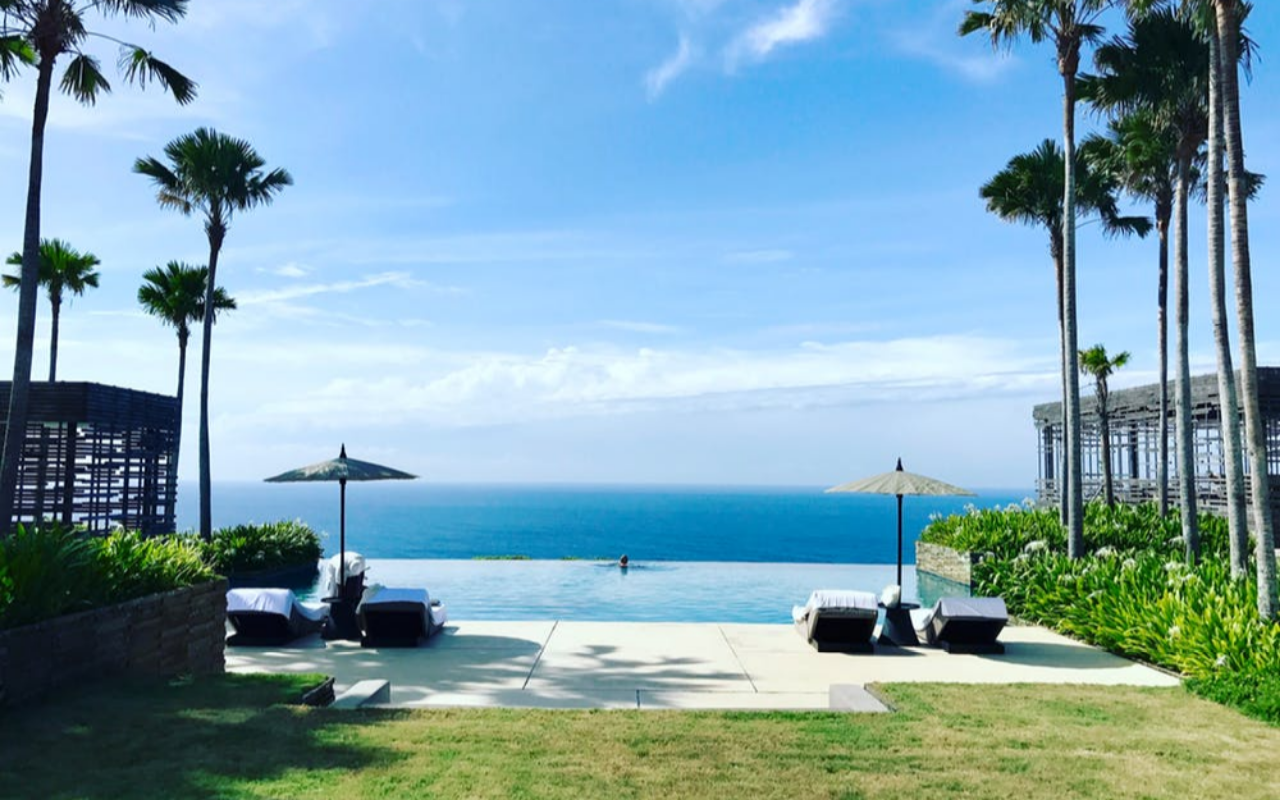
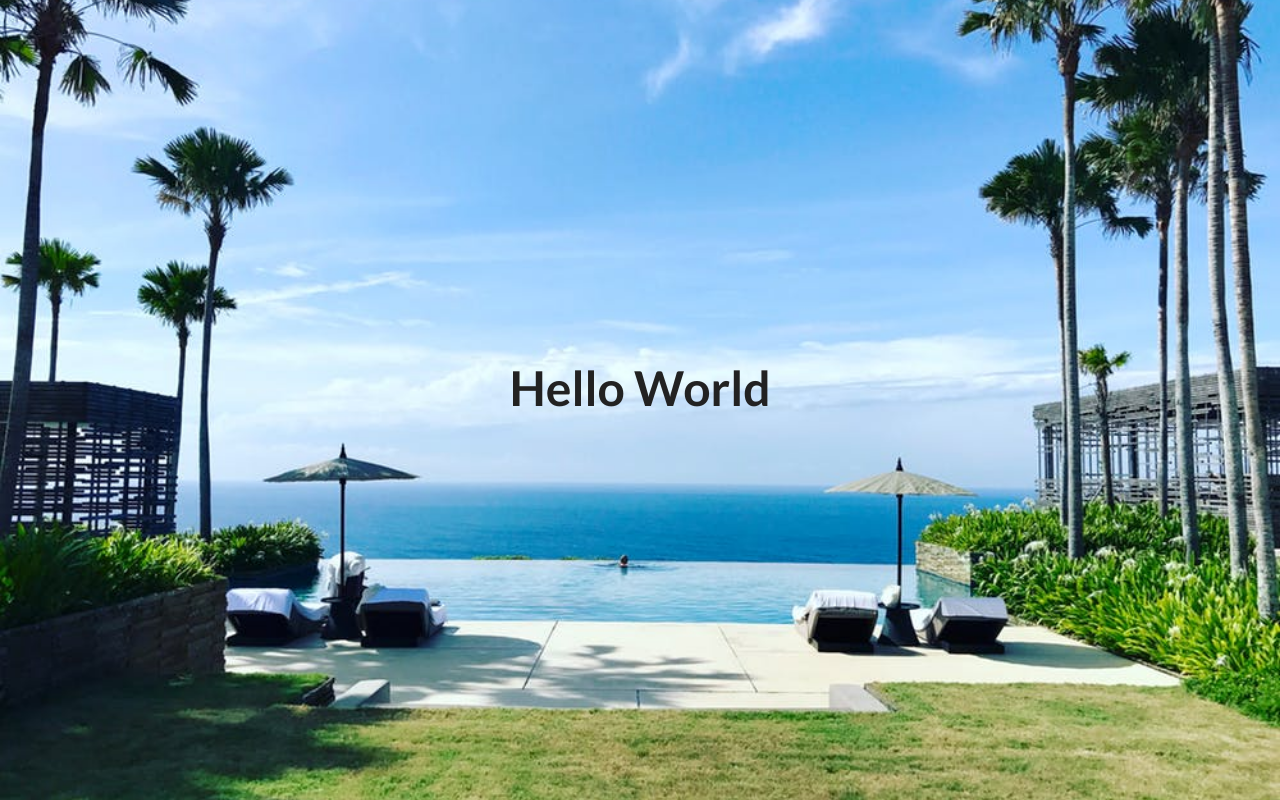
Before and after one commit to orociclo/styled-components-beachwalk-resort, a React (Create React App) app: page / in a window 1280 px wide. Built offline with nearby package versions, Linux system fonts and the light colour scheme.

Commit message:
background helper functions

```diff
--- a/src/components/globals/Hero.js
+++ b/src/components/globals/Hero.js
@@ -1,12 +1,10 @@
 import styled from "styled-components";
-import homeImg from "../../images/homeBcg.jpeg";
+import { setFlex, setBackground } from "../../styles";
+
 const Hero = styled.header`
     min-height: 100vh;
-    background: url(${props => props.img || homeImg}) center/cover fixed
-        no-repeat;
-    display: flex;
-    align-items: center;
-    justify-content: center;
+    ${props => setBackground({ img: props.img })};
+    ${setFlex({ x: "center", y: "center" })};
 `;
 
 export default Hero;
--- a/src/components/home/Header.js
+++ b/src/components/home/Header.js
@@ -1,8 +1,13 @@
 import React from "react";
 import Hero from "../globals/Hero";
+import homeImg from "../../images/homeBcg.jpeg";
 
 const Header = () => {
-    return <Hero />;
+    return (
+        <Hero img={homeImg}>
+            <h1>Hello World</h1>
+        </Hero>
+    );
 };
 
 export default Header;
--- a/src/styles.js
+++ b/src/styles.js
@@ -10,3 +10,18 @@ export const setFont = {
     main: "font-family: 'Lato', sans-serif;",
     slanted: "font-family: 'Courgette', cursive;"
 };
+
+export const setFlex = ({ x = "center", y = "center" } = {}) => {
+    return `
+        display: flex;
+        align-items:${y};
+        justify-content:${x}
+    `;
+};
+
+export const setBackground = ({ img, color = "rgba(0,0,0,0)" } = {}) => {
+    return `
+        background: linear-gradient(${color}, ${color}),
+        url(${img}) center/cover fixed no-repeat;
+    `;
+};
```
